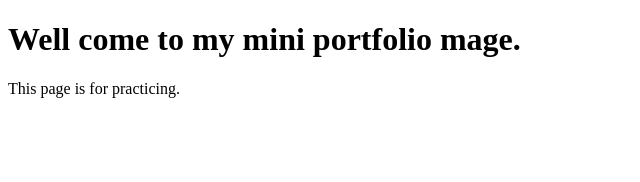
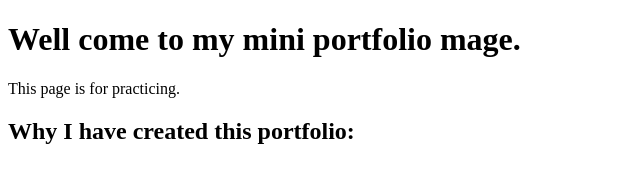
Before and after one commit to mirhadi8149/New-portfolio, a plain HTML site: page index.html in a window 1280 px wide. Shown: the whole page, without its empty margins (0-640 px from the left). Drawn offline with Linux system fonts and the light colour scheme.

Commit message:
This is my second commit

```diff
--- a/index.html
+++ b/index.html
@@ -18,6 +18,9 @@
         <p>
             This page is for practicing.
         </p>
+        <h2>
+            Why I have created this portfolio:
+        </h2>
     </main>
     <footer>
 
```
